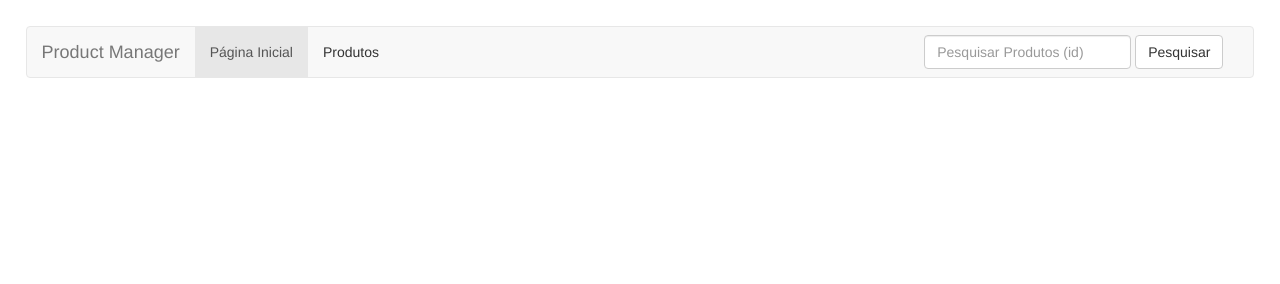
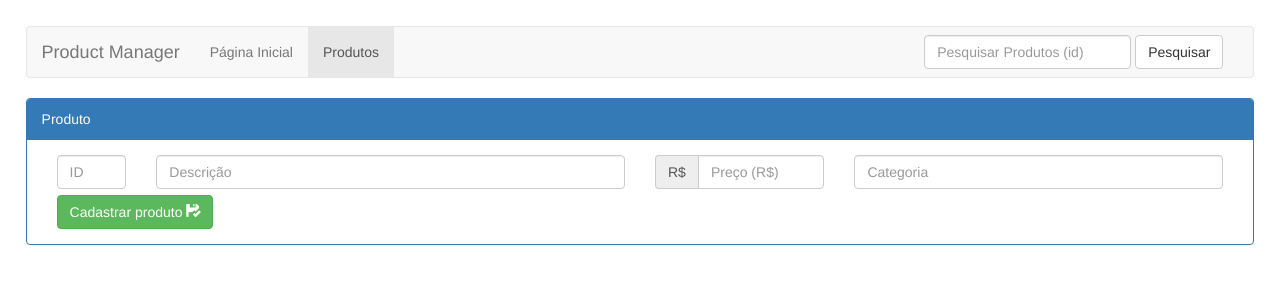
Before and after one commit to claudineibjr/WebPage_ProductManager, a website: page index.html in a window 1280 px wide. Both pictures are taken after a click on the link "Produtos". Drawn offline with Linux system fonts and the light colour scheme.

Commit message:
Atualizar, deletar e criar funcionando com sucesso

```diff
--- a/index.html
+++ b/index.html
@@ -14,7 +14,7 @@
 
     <title>Product Manager</title>
   </head>
-  <body id="body">
+  <body id="body" onload="alterarAba(0)">
 
     <!-- Toolbar superior -->
     <nav class="navbar navbar-default">
@@ -26,8 +26,8 @@
 
         <div class="collapse navbar-collapse" id="bs-example-navbar-collapse-1">
           <ul class="nav navbar-nav">
-            <li class="active"><a href="#">Página Inicial</a></li>
-            <li class="inactive"><a href="#">Produtos</a></li>
+            <li id="aba_0" class="active"><a href="#"   onclick="alterarAba(0)">Página Inicial</a></li>
+            <li id="aba_1" class="inactive"><a href="#" onclick="alterarAba(1)">Produtos</a></li>
           </ul>
           <ul class="nav navbar-nav navbar-right">
 
@@ -44,5 +44,10 @@
       </div>
     </nav>
 
+    <div id="div_0">
+    </div>
+    <div id="div_1" onload="alert('Hello World')">
+    </div>
+
   </body>
 </html>
--- a/js/custom.js
+++ b/js/custom.js
@@ -31,7 +31,7 @@ function buscaProduto() {
                     produtos = new Array();
                     produtos.push(produto);
                 }
-                criaTabelas(produtos.length);
+                criaTabelas(produtos.length, 'Exibição');
                 exibe(produtos);
                 alert("Produto recebido com sucesso!\n\n" + "Resposta nº: " + this.status + "\n" + "Resposta: " + this.response);
             }
@@ -91,9 +91,9 @@ function atualizaProduto(produto) {
 }
 /*  front.ts  */
 //var Produto: any = Produto;
-function criaTabelas(numeroTabelas) {
+function criaTabelas(numeroTabelas, exibicaoCadastro) {
     var body;
-    body = document.getElementById("body");
+    body = document.getElementById((exibicaoCadastro == "Exibição" ? "div_0" : "div_1"));
     for (var iCount = 0; iCount < body.getElementsByClassName("panel panel-primary").length; iCount++) {
         //alert("Delete: " + iCount);
         //deletaLinha(iCount);
@@ -121,7 +121,7 @@ function criaTabelas(numeroTabelas) {
         inputID.type = "text";
         inputID.className = "form-control";
         inputID.id = "txtId_" + iCount;
-        inputID.readOnly = true;
+        inputID.readOnly = (exibicaoCadastro == "Exibição" ? true : false);
         divColID.appendChild(inputID);
         var divColDescricao = document.createElement("div");
         divColDescricao.className = "col-sm-5";
@@ -174,6 +174,19 @@ function criaTabelas(numeroTabelas) {
         divBtnGroup.className = "btn-group";
         divBtnGroup.id = "divBtnGroup_" + iCount;
         divColBotoes.appendChild(divBtnGroup);
+        if (exibicaoCadastro == "Cadastro") {
+            var btnCadastrarProduto = document.createElement("button");
+            btnCadastrarProduto.type = "button";
+            btnCadastrarProduto.className = "btn btn-success";
+            btnCadastrarProduto.innerHTML = "Cadastrar produto ";
+            btnCadastrarProduto.id = "btnCadastrarProduto_" + iCount;
+            divBtnGroup.appendChild(btnCadastrarProduto);
+            var spanIconeCadastrar = document.createElement("span");
+            spanIconeCadastrar.className = "glyphicon glyphicon-floppy-saved";
+            spanIconeCadastrar.id = "spanIconeCadastrar" + iCount;
+            btnCadastrarProduto.appendChild(spanIconeCadastrar);
+        }
+        if (exibicaoCadastro == "Exibição") {
             var btnAtualizarProduto = document.createElement("button");
             btnAtualizarProduto.type = "button";
             btnAtualizarProduto.className = "btn btn-primary";
@@ -196,6 +209,7 @@ function criaTabelas(numeroTabelas) {
             btnDeletarProduto.appendChild(spanIconeDeletar);
         }
     }
+}
 function exibe(produtos) {
     for (var iCount = 0; iCount < produtos.length; iCount++) {
         var inputID = document.getElementById("txtId_" + iCount);
@@ -210,8 +224,27 @@ function exibe(produtos) {
 }
 function deletaLinha(numeroLinha) {
     var body;
-    body = document.getElementById("body");
+    body = document.getElementById("div_0");
     body.removeChild(body.getElementsByClassName("panel panel-primary")[numeroLinha]);
+}
+function alterarAba(numeroAba) {
+    for (var i = 0; i < 2; i++) {
+        var tab = document.getElementById("aba_" + i);
+        tab.setAttribute("class", "inactive");
+        var div = document.getElementById("div_" + i);
+        div.style.display = "none";
+    }
+    var tab = document.getElementById("aba_" + numeroAba);
+    tab.setAttribute("class", "active");
+    var div = document.getElementById("div_" + numeroAba);
+    div.style.display = "block";
+    if (numeroAba == 1) {
+        var body;
+        body = document.getElementById("div_1");
+        if (body.getElementsByClassName("panel panel-primary").length > 0)
+            body.removeChild(body.getElementsByClassName("panel panel-primary")[0]);
+        criaTabelas(1, 'Cadastro');
+    }
 }
 $(document).ready(function () {
     $("body").on("click", "button", function () {
@@ -228,5 +261,11 @@ $(document).ready(function () {
             deletaLinha(numero);
             deletaProduto(ID);
         }
+        if (this.id.indexOf("btnCadastrarProduto_") > -1) {
+            var txtID = this.id.substring(this.id.lastIndexOf("_") + 1);
+            var teste = document.getElementById("txtCategoria_" + 0).value;
+            var produto = new Produto(document.getElementById("txtId_" + txtID).value, document.getElementById("txtDescricao_" + txtID).value, document.getElementById("txtPreco_" + txtID).value, document.getElementById("txtCategoria_" + txtID).value);
+            cadastrarProduto(produto);
+        }
     });
 });
```
Also changed, not shown: js/custom.ts (+57 -6 lines), js/front.ts (deleted, +0 -102 lines). Lines whose indentation alone changed are shown as unchanged.
